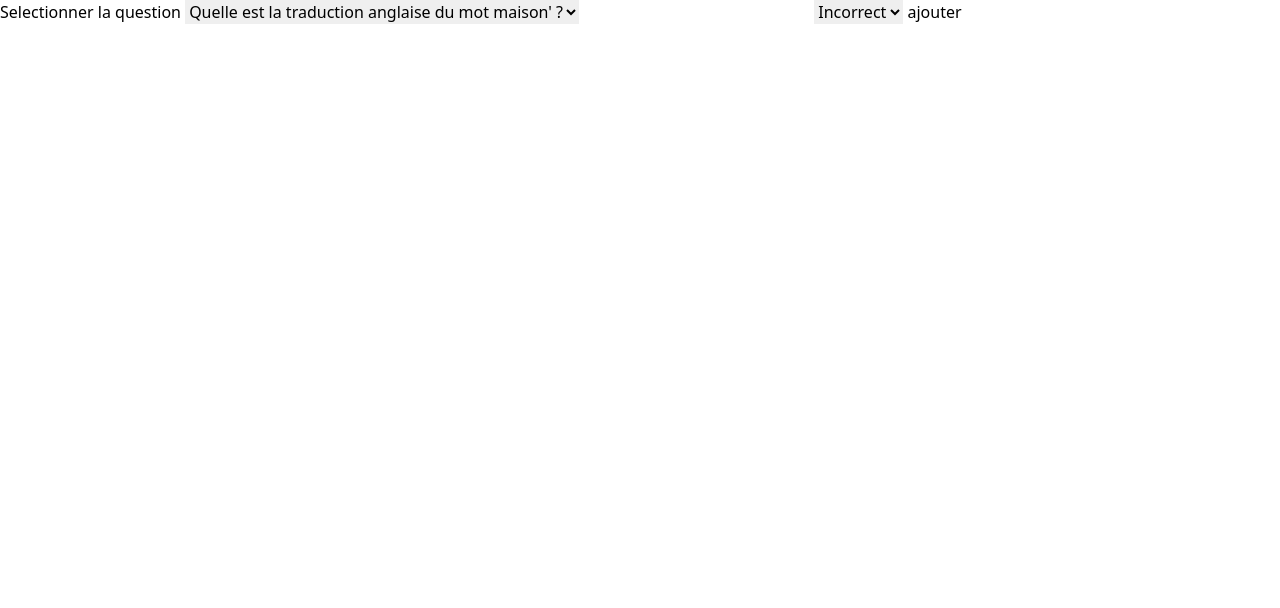
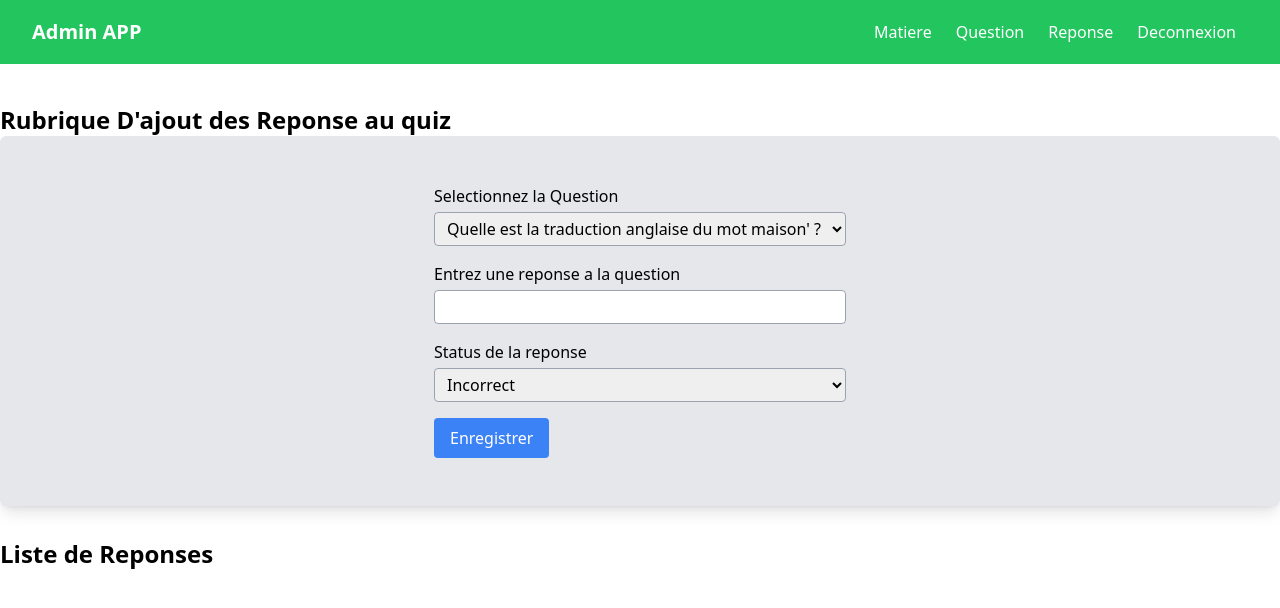
Before and after one commit to peughouia/quizz, a PHP site: page /admin/add_reponse.php in a window 1280 px wide. Shown: the top 608 px of the page. Run offline with PHP 8.4, Linux system fonts and the light colour scheme; data comes from the database, SQL or seed files in the repository.

Commit message:
mise a jour

```diff
--- a/src/admin/add_reponse.php
+++ b/src/admin/add_reponse.php
@@ -26,7 +26,10 @@
     <title>Edit question</title>
 </head>
 <body>
-    <div>
+    <div class="container mx-auto">
+        <?php
+        include "./header.php"
+        ?>
         <?php
             if(isset($_GET['reg_err'])){
                 $err = htmlspecialchars($_GET['reg_err']);
@@ -34,17 +37,18 @@
                 switch($err){
                     case 'success':
                         ?>
-                    <p><strong>SUCCESS:</strong> Enregistrement reussi!</p>
+                        <p class="bg-green-500 text-white"><strong>SUCCESS:</strong> Enregistrement reussi!</p>
                         <?php
                     break;
                 }
             }
         ?>
-    </div>
+        <h1 class="text-black  text-2xl font-bold center">Rubrique D'ajout des Reponse au quiz</h1>
+        <div class="bg-gray-200 rounded-md overflow-hidden  shadow-lg w-full flex items-center justify-center py-8">
             <form action="" method="post">
-        <div>
-            <label>Selectionner la question</label>
-            <select name="id_question">
+                <div class="my-4">
+                    <label for="text" class="block mb-1">Selectionnez la Question</label>
+                    <select name="id_question" class="w-full border border-gray-400 rounded px-2 py-1 " required>
                     <?php
                         $listquestion = "SELECT * FROM `question`";
                         $requette = $bdd->query($listquestion);
@@ -54,14 +58,26 @@
                     <?php
                         }
                     ?>
-            <input type="text" name="reponse" require>
-            <select name="isCorrect">
+                    </select>
+                </div>
+                <div class="my-4">
+                    <label for="text" class="block mb-1">Entrez une reponse a la question</label>
+                    <input type="text" name="reponse" class="w-full border border-gray-400 rounded px-2 py-1" required>
+                </div>
+                <div class="my-4">
+                    <label for="text" class="block mb-1">Status de la reponse</label>
+                    <select name="isCorrect" class="w-full border border-gray-400 rounded px-2 py-1" required>
                         <option value=0>Incorrect</option>
                         <option value=1>Correct</option>
                     </select>
-            <input type="submit" value="ajouter" name="submit">
+                </div>
+                <div class="my-4">
+                    <input type="submit" value="Enregistrer" name="submit" class="bg-blue-500 text-white rounded px-4 py-2">
+                </div>
+            </form>
         </div>
 
-    </form>
+        <h1 class="text-black  text-2xl font-bold center mt-8">Liste de Reponses</h1>
+    </div>
 </body>
 </html>
--- a/src/output.css
+++ b/src/output.css
@@ -602,14 +602,14 @@ video {
   margin-right: auto;
 }
 
+.my-2 {
+  margin-top: 0.5rem;
+  margin-bottom: 0.5rem;
+}
+
 .my-4 {
   margin-top: 1rem;
   margin-bottom: 1rem;
-}
-
-.my-8 {
-  margin-top: 2rem;
-  margin-bottom: 2rem;
 }
 
 .mb-1 {
@@ -618,6 +618,10 @@ video {
 
 .mb-10 {
   margin-bottom: 2.5rem;
+}
+
+.mb-16 {
+  margin-bottom: 4rem;
 }
 
 .mb-2 {
@@ -642,10 +646,6 @@ video {
 
 .mt-8 {
   margin-top: 2rem;
-}
-
-.mb-16 {
-  margin-bottom: 4rem;
 }
 
 .block {
--- a/src/user/home_user.php
+++ b/src/user/home_user.php
@@ -53,7 +53,7 @@ function seachpass($idmatiere,$userid){
                 <div class="flex justify-between h-16">
                     <div class="flex">
                         <a href="#" class="flex items-center text-white text-xl font-bold">
-                             myiuc QUIZZ APP
+                             myiuc QUIZ APP
                         </a>
                     </div>
                     <div class="flex items-center">
@@ -95,14 +95,14 @@ function seachpass($idmatiere,$userid){
                     echo "<div class=\"bg-blue-300 rounded-md overflow-hidden  shadow-lg mx-4\">
                         <div class=\"p-4\">
                             <h3 class=\"text-xl font-bold mb-2\">".$row['nom_matiere']."</h3>
-                            <button class=\"btncommencer bg-gray-300 text-green rounded px-4 py-2\">QUIZZ TERMINER</a></button>
+                            <button class=\"btncommencer bg-gray-300 text-green rounded px-4 py-2\">QUIZ TERMINER</a></button>
                         </div>
                         </div>";
                 }else{
                     echo "<div class=\"bg-blue-300 rounded-md overflow-hidden  shadow-lg mx-4\">
                 <div class=\"p-4\">
                     <h3 class=\"text-xl font-bold mb-2\">".$row['nom_matiere']."</h3>
-                    <button class=\"btncommencer bg-green-500 hover:bg-blue-300 text-white rounded px-4 py-2\"><a href=\"quizz.php?id=" . $row["id_matiere"] . ";\">COMMENCER LE QUIZZ</a></button>
+                    <button class=\"btncommencer bg-green-500 hover:bg-blue-300 text-white rounded px-4 py-2\"><a href=\"quizz.php?id=" . $row["id_matiere"] . ";\">COMMENCER LE QUIZ</a></button>
                 </div>
                 </div>";
                 }
```
Also changed, not shown: src/admin/add_question.php (+13 -5 lines), src/admin/edit_matiere.php (+40 -15 lines), 050850.png (deleted), Accueil.png (deleted), connexion.png (deleted), inscription.png (deleted). Lines whose indentation alone changed are shown as unchanged.
